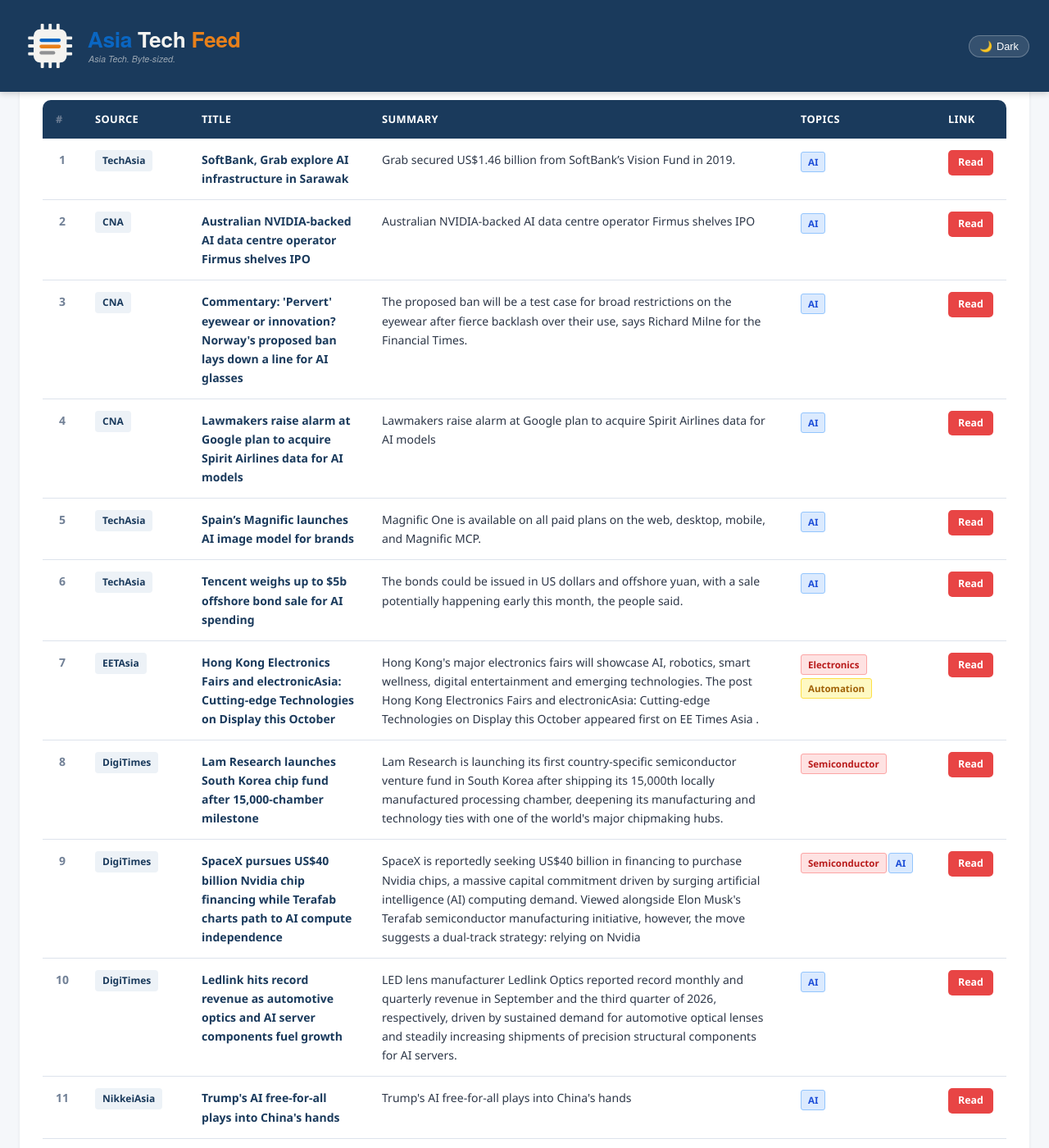
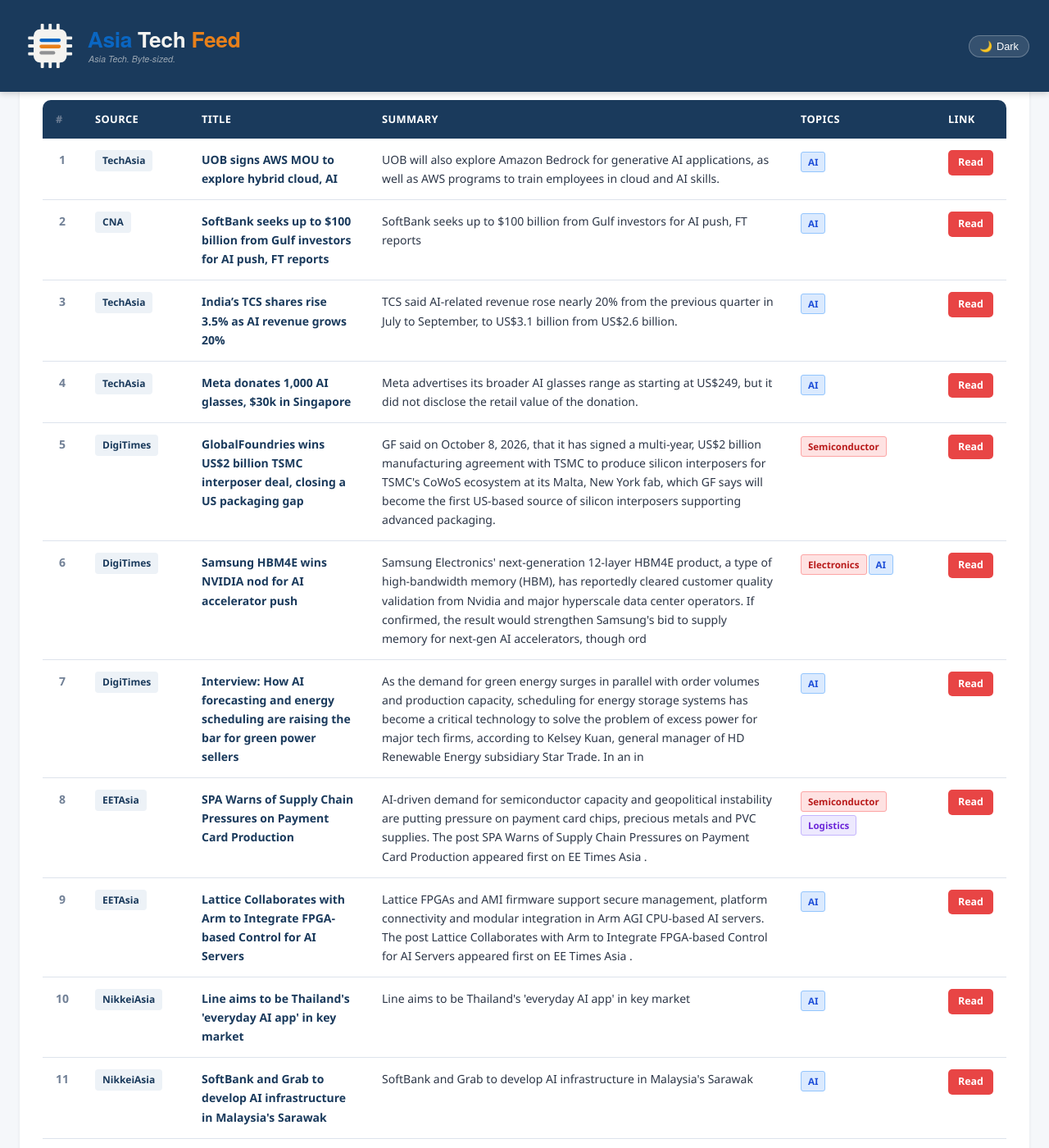
Before and after one commit to asiatechfeed/Asia-Tech-Feed, a Jekyll site: the page built from _posts/2026-10-09-asia-tech-news-digest.md, in a window 1280 px wide and 1400 px high, scrolled down 708 px. Shown: the whole window at 82% size. Built offline with Jekyll 4.4.1, drawn with Linux system fonts in a browser that asks for light colours; a script that is not in the unit is left out; some of the changed text lies outside the part shown.

Commit message:
📰 News digest 2026-10-09 (12 articles)

```diff
--- a/_posts/2026-10-09-asia-tech-news-digest.md
+++ b/_posts/2026-10-09-asia-tech-news-digest.md
@@ -1,15 +1,15 @@
 ---
 layout: post
 title: "Asia Tech News Digest - October 09, 2026"
-date: 2026-10-09 08:03:31 +0800
-articles_count: 13
-sources_count: 5
-sources: ["CNA", "DigiTimes", "EETAsia", "NikkeiAsia", "TechAsia"]
+date: 2026-10-09 13:47:09 +0800
+articles_count: 12
+sources_count: 6
+sources: ["CNA", "DigiTimes", "EETAsia", "KED", "NikkeiAsia", "TechAsia"]
 csv_file: /assets/data/news-2026-10-09.tsv
-featured_title: "SoftBank, Grab explore AI infrastructure in Sarawak"
-featured_url: "https://www.techinasia.com/softbank-launches-bond-sale-openai-investment"
+featured_title: "UOB signs AWS MOU to explore hybrid cloud, AI"
+featured_url: "https://www.techinasia.com/engineering-future-banking-asean"
 featured_source: "TechAsia"
-featured_summary: "Grab secured US$1.46 billion from SoftBank\u2019s Vision Fund in 2019."
+featured_summary: "UOB will also explore Amazon Bedrock for generative AI applications, as well as AWS programs to train employees in cloud and AI skills."
 featured_image: ""
 ---
 
@@ -28,106 +28,98 @@ featured_image: ""
 <tr>
   <td class="col-num">1</td>
   <td class="col-source"><span class="source-badge">TechAsia</span></td>
-  <td class="col-title"><span class="article-title">SoftBank, Grab explore AI infrastructure in Sarawak</span></td>
-  <td class="col-summary">Grab secured US$1.46 billion from SoftBank’s Vision Fund in 2019.</td>
+  <td class="col-title"><span class="article-title">UOB signs AWS MOU to explore hybrid cloud, AI</span></td>
+  <td class="col-summary">UOB will also explore Amazon Bedrock for generative AI applications, as well as AWS programs to train employees in cloud and AI skills.</td>
   <td class="col-tags"><span class="tag ai">AI</span></td>
-  <td class="col-link"><a class="btn-link" href="https://www.techinasia.com/softbank-launches-bond-sale-openai-investment" target="_blank" rel="noopener">Read</a></td>
+  <td class="col-link"><a class="btn-link" href="https://www.techinasia.com/engineering-future-banking-asean" target="_blank" rel="noopener">Read</a></td>
 </tr>
 <tr>
   <td class="col-num">2</td>
   <td class="col-source"><span class="source-badge">CNA</span></td>
-  <td class="col-title"><span class="article-title">Australian NVIDIA-backed AI data centre operator Firmus shelves IPO</span></td>
-  <td class="col-summary">Australian NVIDIA-backed AI data centre operator Firmus shelves IPO</td>
+  <td class="col-title"><span class="article-title">SoftBank seeks up to $100 billion from Gulf investors for AI push, FT reports</span></td>
+  <td class="col-summary">SoftBank seeks up to $100 billion from Gulf investors for AI push, FT reports</td>
   <td class="col-tags"><span class="tag ai">AI</span></td>
-  <td class="col-link"><a class="btn-link" href="https://www.channelnewsasia.com/business/australian-nvidia-backed-ai-data-centre-operator-firmus-shelves-ipo-6444646" target="_blank" rel="noopener">Read</a></td>
+  <td class="col-link"><a class="btn-link" href="https://www.channelnewsasia.com/business/softbank-seeks-up-100-billion-gulf-investors-ai-push-ft-reports-6445186" target="_blank" rel="noopener">Read</a></td>
 </tr>
 <tr>
   <td class="col-num">3</td>
-  <td class="col-source"><span class="source-badge">CNA</span></td>
-  <td class="col-title"><span class="article-title">Commentary: 'Pervert' eyewear or innovation? Norway's proposed ban lays down a line for AI glasses</span></td>
-  <td class="col-summary">The proposed ban will be a test case for broad restrictions on the eyewear after fierce backlash over their use, says Richard Milne for the Financial Times.</td>
+  <td class="col-source"><span class="source-badge">TechAsia</span></td>
+  <td class="col-title"><span class="article-title">India’s TCS shares rise 3.5% as AI revenue grows 20%</span></td>
+  <td class="col-summary">TCS said AI-related revenue rose nearly 20% from the previous quarter in July to September, to US$3.1 billion from US$2.6 billion.</td>
   <td class="col-tags"><span class="tag ai">AI</span></td>
-  <td class="col-link"><a class="btn-link" href="https://www.channelnewsasia.com/commentary/norway-temporary-ban-ai-smart-glasses-eu-6442121" target="_blank" rel="noopener">Read</a></td>
+  <td class="col-link"><a class="btn-link" href="https://www.techinasia.com/indias-tcs-beats-q4-estimates-profit-jumps-12" target="_blank" rel="noopener">Read</a></td>
 </tr>
 <tr>
   <td class="col-num">4</td>
-  <td class="col-source"><span class="source-badge">CNA</span></td>
-  <td class="col-title"><span class="article-title">Lawmakers raise alarm at Google plan to acquire Spirit Airlines data for AI models</span></td>
-  <td class="col-summary">Lawmakers raise alarm at Google plan to acquire Spirit Airlines data for AI models</td>
+  <td class="col-source"><span class="source-badge">TechAsia</span></td>
+  <td class="col-title"><span class="article-title">Meta donates 1,000 AI glasses, $30k in Singapore</span></td>
+  <td class="col-summary">Meta advertises its broader AI glasses range as starting at US$249, but it did not disclose the retail value of the donation.</td>
   <td class="col-tags"><span class="tag ai">AI</span></td>
-  <td class="col-link"><a class="btn-link" href="https://www.channelnewsasia.com/business/lawmakers-raise-alarm-google-plan-acquire-spirit-airlines-data-ai-models-6444451" target="_blank" rel="noopener">Read</a></td>
+  <td class="col-link"><a class="btn-link" href="https://www.techinasia.com/meta-essilorluxottica-expand-rayban-ai-glasses-markets" target="_blank" rel="noopener">Read</a></td>
 </tr>
 <tr>
   <td class="col-num">5</td>
-  <td class="col-source"><span class="source-badge">TechAsia</span></td>
-  <td class="col-title"><span class="article-title">Spain’s Magnific launches AI image model for brands</span></td>
-  <td class="col-summary">Magnific One is available on all paid plans on the web, desktop, mobile, and Magnific MCP.</td>
-  <td class="col-tags"><span class="tag ai">AI</span></td>
-  <td class="col-link"><a class="btn-link" href="https://www.techinasia.com/bytedance-billionyuan-wedge-cloud-strategy" target="_blank" rel="noopener">Read</a></td>
+  <td class="col-source"><span class="source-badge">DigiTimes</span></td>
+  <td class="col-title"><span class="article-title">GlobalFoundries wins US$2 billion TSMC interposer deal, closing a US packaging gap</span></td>
+  <td class="col-summary">GF said on October 8, 2026, that it has signed a multi-year, US$2 billion manufacturing agreement with TSMC to produce silicon interposers for TSMC's CoWoS ecosystem at its Malta, New York fab, which GF says will become the first US-based source of silicon interposers supporting advanced packaging.</td>
+  <td class="col-tags"><span class="tag semi">Semiconductor</span></td>
+  <td class="col-link"><a class="btn-link" href="https://www.digitimes.com/news/a20261009VL200/tsmc-globalfoundries-packaging-cowos-silicon.html" target="_blank" rel="noopener">Read</a></td>
 </tr>
 <tr>
   <td class="col-num">6</td>
-  <td class="col-source"><span class="source-badge">TechAsia</span></td>
-  <td class="col-title"><span class="article-title">Tencent weighs up to $5b offshore bond sale for AI spending</span></td>
-  <td class="col-summary">The bonds could be issued in US dollars and offshore yuan, with a sale potentially happening early this month, the people said.</td>
-  <td class="col-tags"><span class="tag ai">AI</span></td>
-  <td class="col-link"><a class="btn-link" href="https://www.techinasia.com/tencentbacked-ai-chipmaker-enflame-jumps-188-debut" target="_blank" rel="noopener">Read</a></td>
+  <td class="col-source"><span class="source-badge">DigiTimes</span></td>
+  <td class="col-title"><span class="article-title">Samsung HBM4E wins NVIDIA nod for AI accelerator push</span></td>
+  <td class="col-summary">Samsung Electronics' next-generation 12-layer HBM4E product, a type of high-bandwidth memory (HBM), has reportedly cleared customer quality validation from Nvidia and major hyperscale data center operators. If confirmed, the result would strengthen Samsung's bid to supply memory for next-gen AI accelerators, though ord</td>
+  <td class="col-tags"><span class="tag semi">Electronics</span><span class="tag ai">AI</span></td>
+  <td class="col-link"><a class="btn-link" href="https://www.digitimes.com/news/a20261008PD231/samsung-hbm-production-data-data-center.html" target="_blank" rel="noopener">Read</a></td>
 </tr>
 <tr>
   <td class="col-num">7</td>
-  <td class="col-source"><span class="source-badge">EETAsia</span></td>
-  <td class="col-title"><span class="article-title">Hong Kong Electronics Fairs and electronicAsia: Cutting-edge Technologies on Display this October</span></td>
-  <td class="col-summary">Hong Kong's major electronics fairs will showcase AI, robotics, smart wellness, digital entertainment and emerging technologies. The post Hong Kong Electronics Fairs and electronicAsia: Cutting-edge Technologies on Display this October appeared first on EE Times Asia .</td>
-  <td class="col-tags"><span class="tag semi">Electronics</span><span class="tag auto">Automation</span></td>
-  <td class="col-link"><a class="btn-link" href="https://www.eetasia.com/hong-kong-electronics-fairs-and-electronicasia-cutting-edge-technologies-on-display-this-october/" target="_blank" rel="noopener">Read</a></td>
+  <td class="col-source"><span class="source-badge">DigiTimes</span></td>
+  <td class="col-title"><span class="article-title">Interview: How AI forecasting and energy scheduling are raising the bar for green power sellers</span></td>
+  <td class="col-summary">As the demand for green energy surges in parallel with order volumes and production capacity, scheduling for energy storage systems has become a critical technology to solve the problem of excess power for major tech firms, according to Kelsey Kuan, general manager of HD Renewable Energy subsidiary Star Trade. In an in</td>
+  <td class="col-tags"><span class="tag ai">AI</span></td>
+  <td class="col-link"><a class="btn-link" href="https://www.digitimes.com/news/a20261007PD230/demand-electricity-renewable-energy-data-production-capacity.html" target="_blank" rel="noopener">Read</a></td>
 </tr>
 <tr>
   <td class="col-num">8</td>
-  <td class="col-source"><span class="source-badge">DigiTimes</span></td>
-  <td class="col-title"><span class="article-title">Lam Research launches South Korea chip fund after 15,000-chamber milestone</span></td>
-  <td class="col-summary">Lam Research is launching its first country-specific semiconductor venture fund in South Korea after shipping its 15,000th locally manufactured processing chamber, deepening its manufacturing and technology ties with one of the world's major chipmaking hubs.</td>
-  <td class="col-tags"><span class="tag semi">Semiconductor</span></td>
-  <td class="col-link"><a class="btn-link" href="https://www.digitimes.com/news/a20261008VL222/lam-research-manufacturing-equipment-technology-investment.html" target="_blank" rel="noopener">Read</a></td>
+  <td class="col-source"><span class="source-badge">EETAsia</span></td>
+  <td class="col-title"><span class="article-title">SPA Warns of Supply Chain Pressures on Payment Card Production</span></td>
+  <td class="col-summary">AI-driven demand for semiconductor capacity and geopolitical instability are putting pressure on payment card chips, precious metals and PVC supplies. The post SPA Warns of Supply Chain Pressures on Payment Card Production appeared first on EE Times Asia .</td>
+  <td class="col-tags"><span class="tag semi">Semiconductor</span><span class="tag logis">Logistics</span></td>
+  <td class="col-link"><a class="btn-link" href="https://www.eetasia.com/spa-warns-of-supply-chain-pressures-on-payment-card-production/" target="_blank" rel="noopener">Read</a></td>
 </tr>
 <tr>
   <td class="col-num">9</td>
-  <td class="col-source"><span class="source-badge">DigiTimes</span></td>
-  <td class="col-title"><span class="article-title">SpaceX pursues US$40 billion Nvidia chip financing while Terafab charts path to AI compute independence</span></td>
-  <td class="col-summary">SpaceX is reportedly seeking US$40 billion in financing to purchase Nvidia chips, a massive capital commitment driven by surging artificial intelligence (AI) computing demand. Viewed alongside Elon Musk's Terafab semiconductor manufacturing initiative, however, the move suggests a dual-track strategy: relying on Nvidia</td>
-  <td class="col-tags"><span class="tag semi">Semiconductor</span><span class="tag ai">AI</span></td>
-  <td class="col-link"><a class="btn-link" href="https://www.digitimes.com/news/a20261008PD235/spacex-financing-infrastructure-nvidia.html" target="_blank" rel="noopener">Read</a></td>
+  <td class="col-source"><span class="source-badge">EETAsia</span></td>
+  <td class="col-title"><span class="article-title">Lattice Collaborates with Arm to Integrate FPGA-based Control for AI Servers</span></td>
+  <td class="col-summary">Lattice FPGAs and AMI firmware support secure management, platform connectivity and modular integration in Arm AGI CPU-based AI servers. The post Lattice Collaborates with Arm to Integrate FPGA-based Control for AI Servers appeared first on EE Times Asia .</td>
+  <td class="col-tags"><span class="tag ai">AI</span></td>
+  <td class="col-link"><a class="btn-link" href="https://www.eetasia.com/lattice-collaborates-with-arm-to-integrate-fpga-based-control-for-ai-servers/" target="_blank" rel="noopener">Read</a></td>
 </tr>
 <tr>
   <td class="col-num">10</td>
-  <td class="col-source"><span class="source-badge">DigiTimes</span></td>
-  <td class="col-title"><span class="article-title">Ledlink hits record revenue as automotive optics and AI server components fuel growth</span></td>
-  <td class="col-summary">LED lens manufacturer Ledlink Optics reported record monthly and quarterly revenue in September and the third quarter of 2026, respectively, driven by sustained demand for automotive optical lenses and steadily increasing shipments of precision structural components for AI servers.</td>
+  <td class="col-source"><span class="source-badge">NikkeiAsia</span></td>
+  <td class="col-title"><span class="article-title">Line aims to be Thailand's 'everyday AI app' in key market</span></td>
+  <td class="col-summary">Line aims to be Thailand's 'everyday AI app' in key market</td>
   <td class="col-tags"><span class="tag ai">AI</span></td>
-  <td class="col-link"><a class="btn-link" href="https://www.digitimes.com/news/a20261008PD225/automotive-revenue-growth-ledlink-optics-lighting.html" target="_blank" rel="noopener">Read</a></td>
+  <td class="col-link"><a class="btn-link" href="https://asia.nikkei.com/business/technology/artificial-intelligence/line-aims-to-be-thailand-s-everyday-ai-app-in-key-market" target="_blank" rel="noopener">Read</a></td>
 </tr>
 <tr>
   <td class="col-num">11</td>
   <td class="col-source"><span class="source-badge">NikkeiAsia</span></td>
-  <td class="col-title"><span class="article-title">Trump's AI free-for-all plays into China's hands</span></td>
-  <td class="col-summary">Trump's AI free-for-all plays into China's hands</td>
+  <td class="col-title"><span class="article-title">SoftBank and Grab to develop AI infrastructure in Malaysia's Sarawak</span></td>
+  <td class="col-summary">SoftBank and Grab to develop AI infrastructure in Malaysia's Sarawak</td>
   <td class="col-tags"><span class="tag ai">AI</span></td>
-  <td class="col-link"><a class="btn-link" href="https://asia.nikkei.com/opinion/trump-s-ai-free-for-all-plays-into-china-s-hands" target="_blank" rel="noopener">Read</a></td>
+  <td class="col-link"><a class="btn-link" href="https://asia.nikkei.com/business/technology/softbank-and-grab-to-develop-ai-infrastructure-in-malaysia-s-sarawak" target="_blank" rel="noopener">Read</a></td>
 </tr>
 <tr>
   <td class="col-num">12</td>
-  <td class="col-source"><span class="source-badge">NikkeiAsia</span></td>
-  <td class="col-title"><span class="article-title">Sumitomo Bakelite to boost chip encapsulant output in China, Singapore</span></td>
-  <td class="col-summary">Sumitomo Bakelite to boost chip encapsulant output in China, Singapore</td>
-  <td class="col-tags"><span class="tag semi">Semiconductor</span></td>
-  <td class="col-link"><a class="btn-link" href="https://asia.nikkei.com/business/tech/semiconductors/sumitomo-bakelite-to-boost-chip-encapsulant-output-in-china-singapore" target="_blank" rel="noopener">Read</a></td>
-</tr>
-<tr>
-  <td class="col-num">13</td>
-  <td class="col-source"><span class="source-badge">NikkeiAsia</span></td>
-  <td class="col-title"><span class="article-title">Synopsys looks to work with Chinese AI labs to speed up chip design</span></td>
-  <td class="col-summary">Synopsys looks to work with Chinese AI labs to speed up chip design</td>
-  <td class="col-tags"><span class="tag ai">AI</span><span class="tag semi">Semiconductor</span></td>
-  <td class="col-link"><a class="btn-link" href="https://asia.nikkei.com/business/tech/semiconductors/synopsys-looks-to-work-with-chinese-ai-labs-to-speed-up-chip-design" target="_blank" rel="noopener">Read</a></td>
+  <td class="col-source"><span class="source-badge">KED</span></td>
+  <td class="col-title"><span class="article-title">Go master Shin cracks AI barrier with win over KataGo, sets up series decider</span></td>
+  <td class="col-summary">Shin Jin-seo finally broke through against artificial intelligence on Sunday, defeating KataGo by four and a half points to become the first professio</td>
+  <td class="col-tags"><span class="tag ai">AI</span></td>
+  <td class="col-link"><a class="btn-link" href="https://www.kedglobal.com/artificial-intelligence/newsView/ked202607190001" target="_blank" rel="noopener">Read</a></td>
 </tr>
 </tbody>
 </table>
```
Also changed, not shown: _data/seen_urls.json (+13 -1 lines), _digest_meta.json (+25 -24 lines), assets/data/news-2026-10-09.tsv (+12 -13 lines), assets/data/search-index.json.
